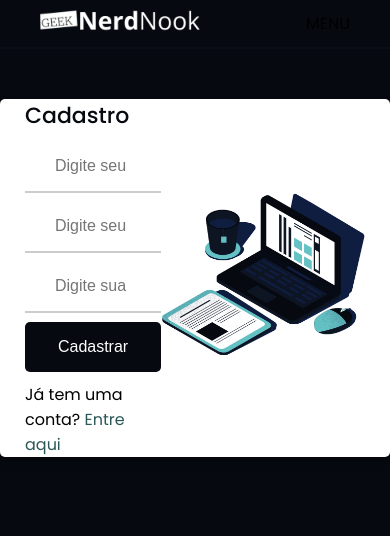
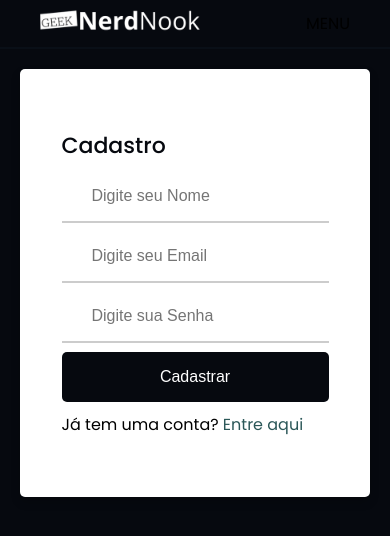
Before and after one commit to Valtece/blognerd, a React (Create React App) app: page /cadastro in a window 390 px wide. Shown: the top 536 px of the page. Built offline with nearby package versions, Linux system fonts and the light colour scheme.

Commit message:
Atualização BlogNerd

```diff
--- a/src/components/Login/index.js
+++ b/src/components/Login/index.js
@@ -21,7 +21,7 @@ export default function Login(){
   }
 
   return(
-    <div className='container-centro'>
+    <div>
       <section className="containerLogin">
         <div className='login-form'>
           <div className='title'>Login</div>
--- a/src/components/Login/styleLogin.css
+++ b/src/components/Login/styleLogin.css
@@ -79,3 +79,38 @@
   color: #2b5758;
   text-decoration: none;
 }
+
+@media (max-width: 1000px) {
+  .containerLogin {
+    margin: 20px auto;
+    padding: 0px 20px;
+    border-radius: 5px;
+    max-width: 800px;
+  }
+}
+
+@media (max-width: 850px) {
+  .containerLogin {
+    margin: 20px auto;
+    padding: 80px 10px;
+    border-radius: 5px;
+    max-width: 400px;
+  }
+
+  .login-img {
+    display: none;
+  }
+}
+
+@media (max-width: 450px) {
+  .containerLogin {
+    margin: 20px auto;
+    padding: 60px 0px;
+    border-radius: 5px;
+    max-width: 350px;
+  }
+
+  .login-img {
+    display: none;
+  }
+}
```
